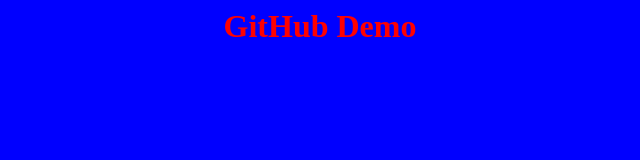
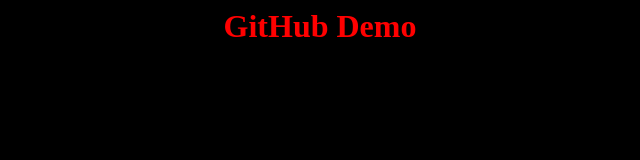
Before and after one commit to PollaMohith/git-tutorial, a plain HTML site: page index.html in a window 1280 px wide. Shown: the whole page, without its empty margins (320-960 px from the left). Drawn offline with Linux system fonts and the light colour scheme.

Commit message:
style black

```diff
--- a/index.html
+++ b/index.html
@@ -1,5 +1,5 @@
 <html>
-  <body style="background-color: blue;">
+  <body style="background-color: black;">
 <H1 style="color: red;text-align: center;">
 
     GitHub Demo
```
